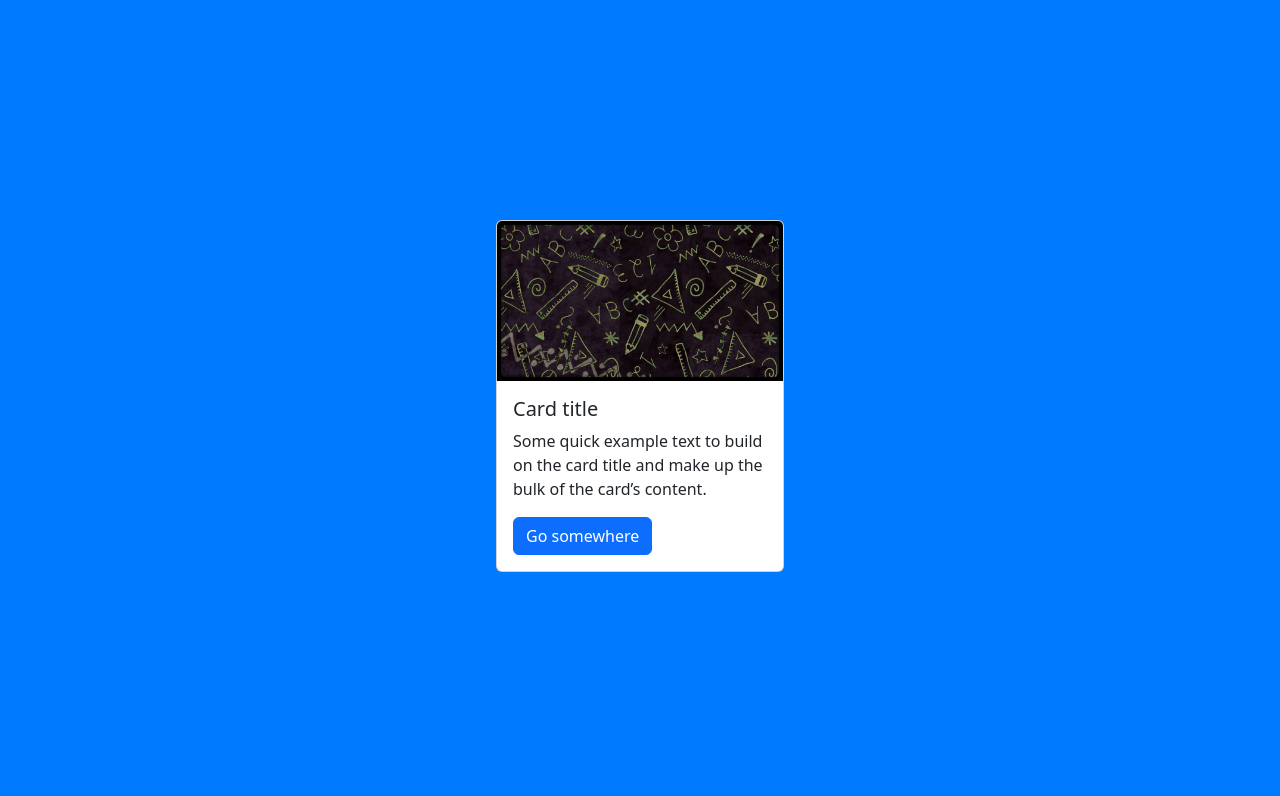
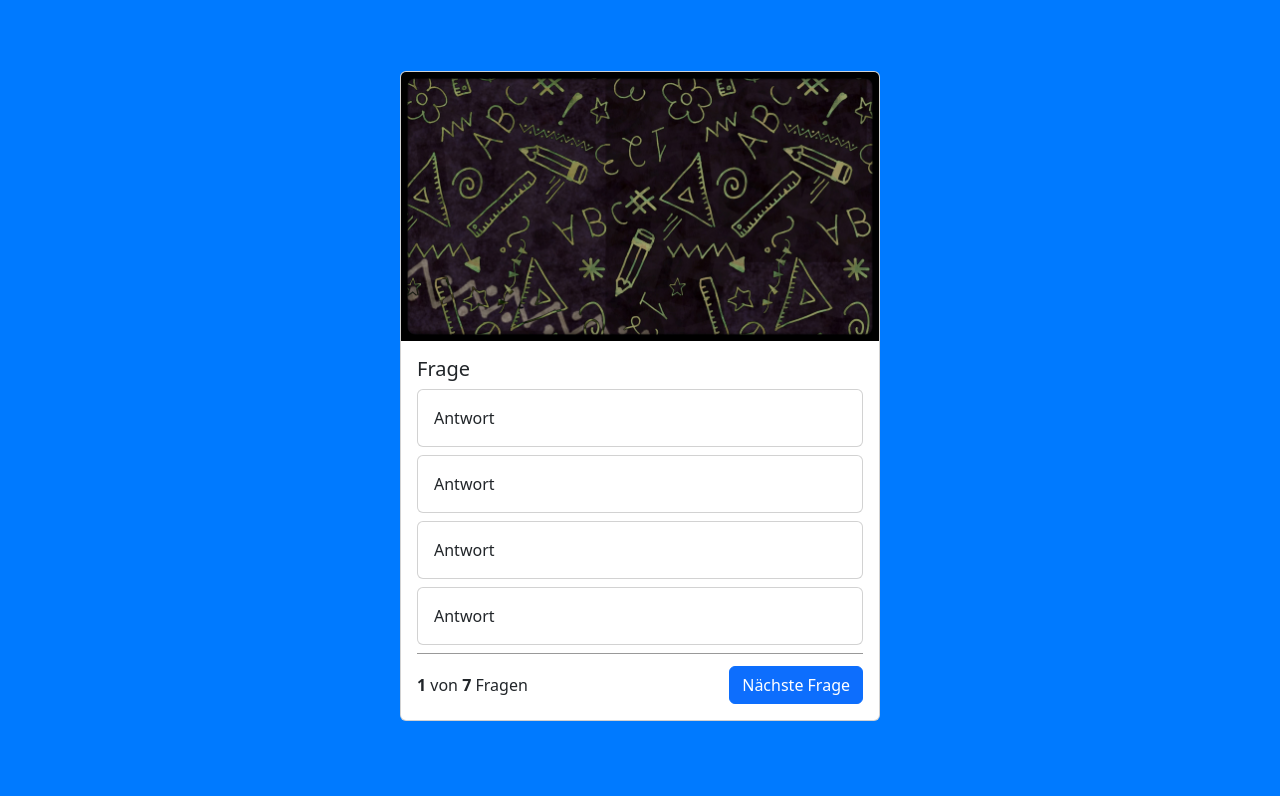
Before and after one commit to KonstantinFenzlein/Quizapp, a plain HTML site: page index.html in a window 1280 px wide. Shown: the part 54-850 px from the top of the page. Drawn offline with nearby package versions, Linux system fonts and the light colour scheme.

Commit message:
updatet index.html + script.js

```diff
--- a/index.html
+++ b/index.html
@@ -21,23 +21,40 @@
       crossorigin="anonymous"
     ></script>
   </head>
-  <body>
-    <nav class="navbar bg-body-tertiary">
+
+  <body onload="init()">
+    <nav class="navbar navbar-light bg-light">
       <div class="container-fluid">
         <span class="navbar-brand mb-0 h1">QuizApp</span>
       </div>
     </nav>
 
     <div class="container">
-      <div class="card" style="width: 18rem">
+      <div class="card quiz-card">
         <img src="./img/pencil.jpg" class="card-img-top" alt="pencil" />
         <div class="card-body">
-          <h5 class="card-title">Card title</h5>
-          <p class="card-text">
-            Some quick example text to build on the card title and make up the
-            bulk of the card’s content.
-          </p>
-          <a href="#" class="btn btn-primary">Go somewhere</a>
+          <h5 class="card-title">Frage</h5>
+
+          <div class="card mb-2">
+            <div class="card-body">Antwort</div>
+          </div>
+
+          <div class="card mb-2">
+            <div class="card-body">Antwort</div>
+          </div>
+
+          <div class="card mb-2">
+            <div class="card-body">Antwort</div>
+          </div>
+
+          <div class="card mb-2">
+            <div class="card-body">Antwort</div>
+          </div>
+
+          <div class="question-footer">
+            <span> <b>1</b> von <b id="all-questions">5</b> Fragen </span>
+            <button class="btn btn-primary">Nächste Frage</button>
+          </div>
         </div>
       </div>
     </div>
--- a/script.js
+++ b/script.js
@@ -0,0 +1,74 @@
+let questions = [
+    {
+        "question": "Wer hat HTML erfunden?",
+        "answer_1": "Robbie Williams",
+        "answer_2": "Lady Gaga",
+        "answer_3": "Tim Berners-Lee",
+        "answer_4": "Justin Bieber",
+        "right_answer": 3
+    },
+    {
+        "question": "Was bedeutet das HTML-Tag href?",
+        "answer_1": "Text Fett",
+        "answer_2": "Container",
+        "answer_3": "Ein Link",
+        "answer_4": "Kursiv",
+        "right_answer": 3
+    },
+    {
+        "question": "Wie bindet man eine Webseite in eine Webseite ein?",
+        "answer_1": "Beispiel 1",
+        "answer_2": "Beispiel 2",
+        "answer_3": "Beispiel 3",
+        "answer_4": "Beispiel 4",
+        "right_answer": 2
+    },
+    {
+        "question": "Welches Attribut kann man nicht für Textarea verwenden?",
+        "answer_1": "readonly",
+        "answer_2": "max",
+        "answer_3": "from",
+        "answer_4": "spellcheck",
+        "right_answer": 1
+    },
+    {
+        "question": "Wie definiert man in Javascript eine Variable?",
+        "answer_1": "let 100 = rate;",
+        "answer_2": "100 = let rate;",
+        "answer_3": "rate = 100;",
+        "answer_4": "let rate = 100;",
+        "right_answer": 4
+    },
+{
+        "question": "Wie definiert man in Javascript eine Variable?",
+        "answer_1": "let 100 = rate;",
+        "answer_2": "100 = let rate;",
+        "answer_3": "rate = 100;",
+        "answer_4": "let rate = 100;",
+        "right_answer": 4
+    },
+    {
+        "question": "Wie definiert man in Javascript eine Variable?",
+        "answer_1": "let 100 = rate;",
+        "answer_2": "100 = let rate;",
+        "answer_3": "rate = 100;",
+        "answer_4": "let rate = 100;",
+        "right_answer": 4
+    },
+];
+
+//Globaler Zähler für die aktuelle Frage
+let currentQuestion = 0;
+
+
+// Initialisierung der Gesamtfragenanzahl: Hat man oben in der Variable 6 Fragen, werden 1 von 6 angezeigt
+function init() {
+document.getElementById('all-questions').innerHTML = questions.length;
+}
+
+
+//Nach dem globalen Zähler die aktuelle Frage anzeigen
+function showQuestion() {
+let question = questions[currentQuestion];
+question ['question']
+}
--- a/style.css
+++ b/style.css
@@ -9,3 +9,16 @@ body {
     justify-content: center;
     align-items: center;
 }
+
+.quiz-card {
+    width: 30rem;
+}
+
+
+.question-footer {
+    border-top: 1px solid rgba(0,0,0,0.4);
+    display: flex;
+    justify-content: space-between;
+    align-items: center;
+    padding-top: 12px;
+}
```
